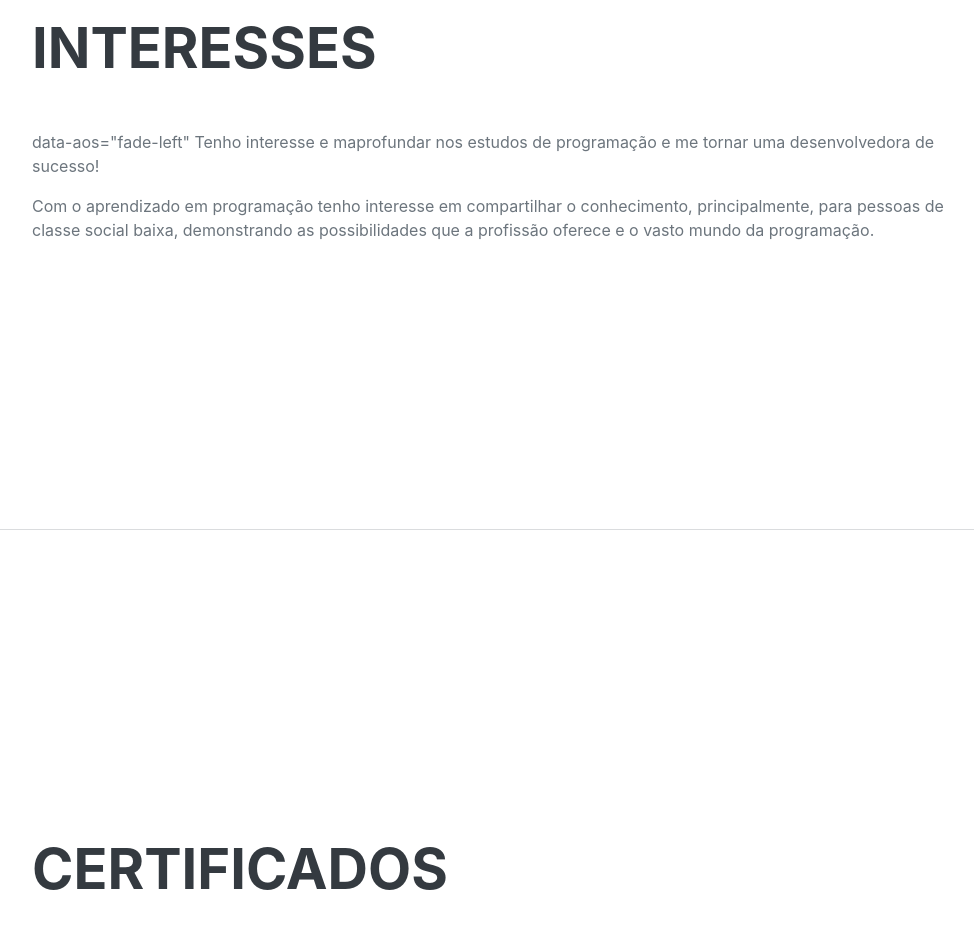
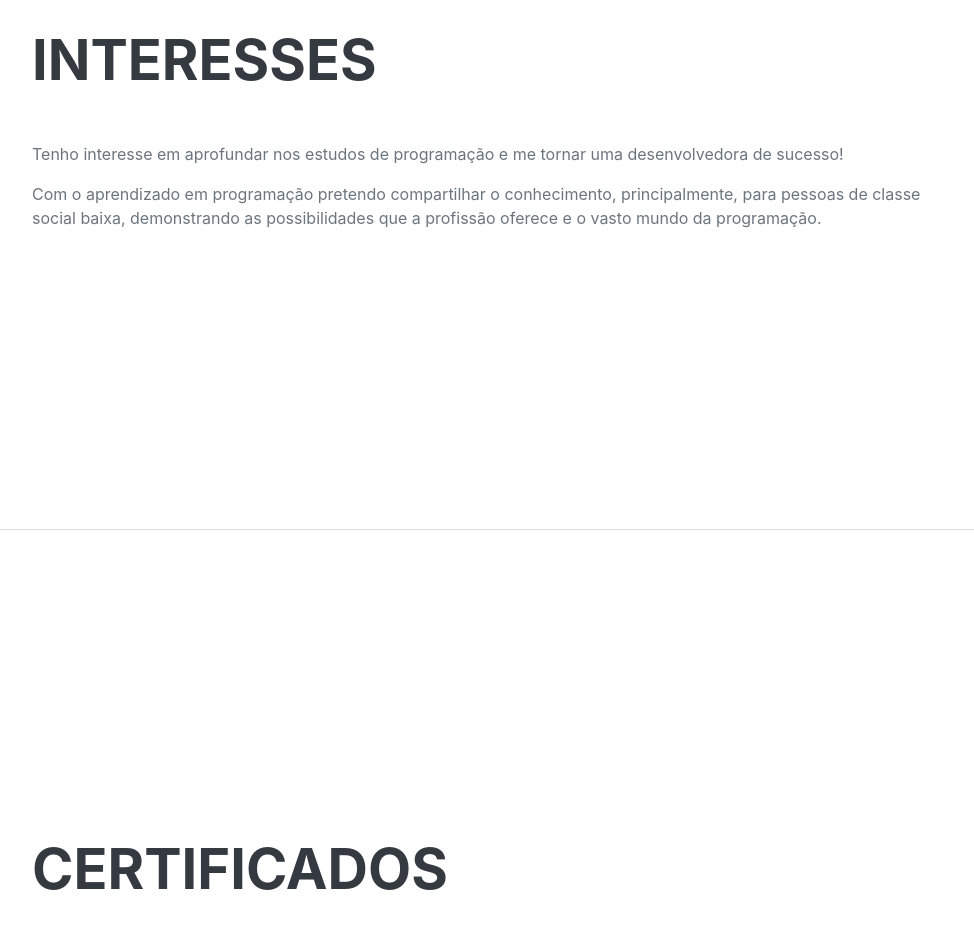
Before and after one commit to Taliarte01/taliarte01.github.io, a plain HTML site: page meu-curriculo/index.html in a window 1280 px wide. Shown: the part 3640-4570 px from the top of the page, without its empty margins (288-1262 px from the left). Drawn offline with nearby package versions, Linux system fonts and the light colour scheme; a web font is replaced by a local one.

Commit message:
Ajuste 1

```diff
--- a/meu-curriculo/index.html
+++ b/meu-curriculo/index.html
@@ -279,11 +279,11 @@
         <div class="resume-section-content">
           <h2 data-aos="fade-right" class="mb-5">Interesses</h2>
           <p data-aos="fade-left">
-            data-aos="fade-left" Tenho interesse e maprofundar nos estudos de
-            programação e me tornar uma desenvolvedora de sucesso!
+            Tenho interesse em aprofundar nos estudos de programação e me tornar
+            uma desenvolvedora de sucesso!
           </p>
           <p data-aos="fade-left" class="mb-0">
-            Com o aprendizado em programação tenho interesse em compartilhar o
+            Com o aprendizado em programação pretendo compartilhar o
             conhecimento, principalmente, para pessoas de classe social baixa,
             demonstrando as possibilidades que a profissão oferece e o vasto
             mundo da programação.
```
